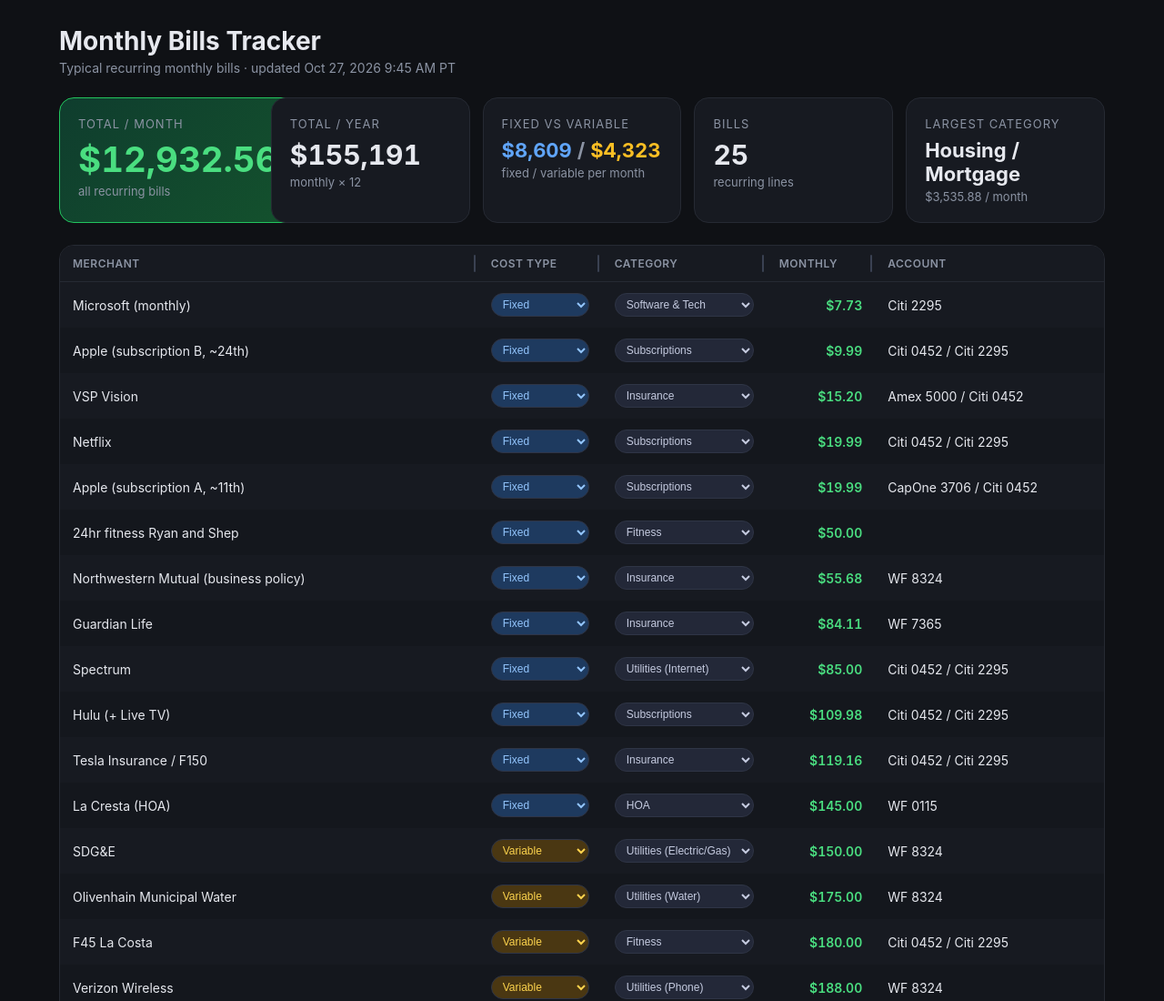
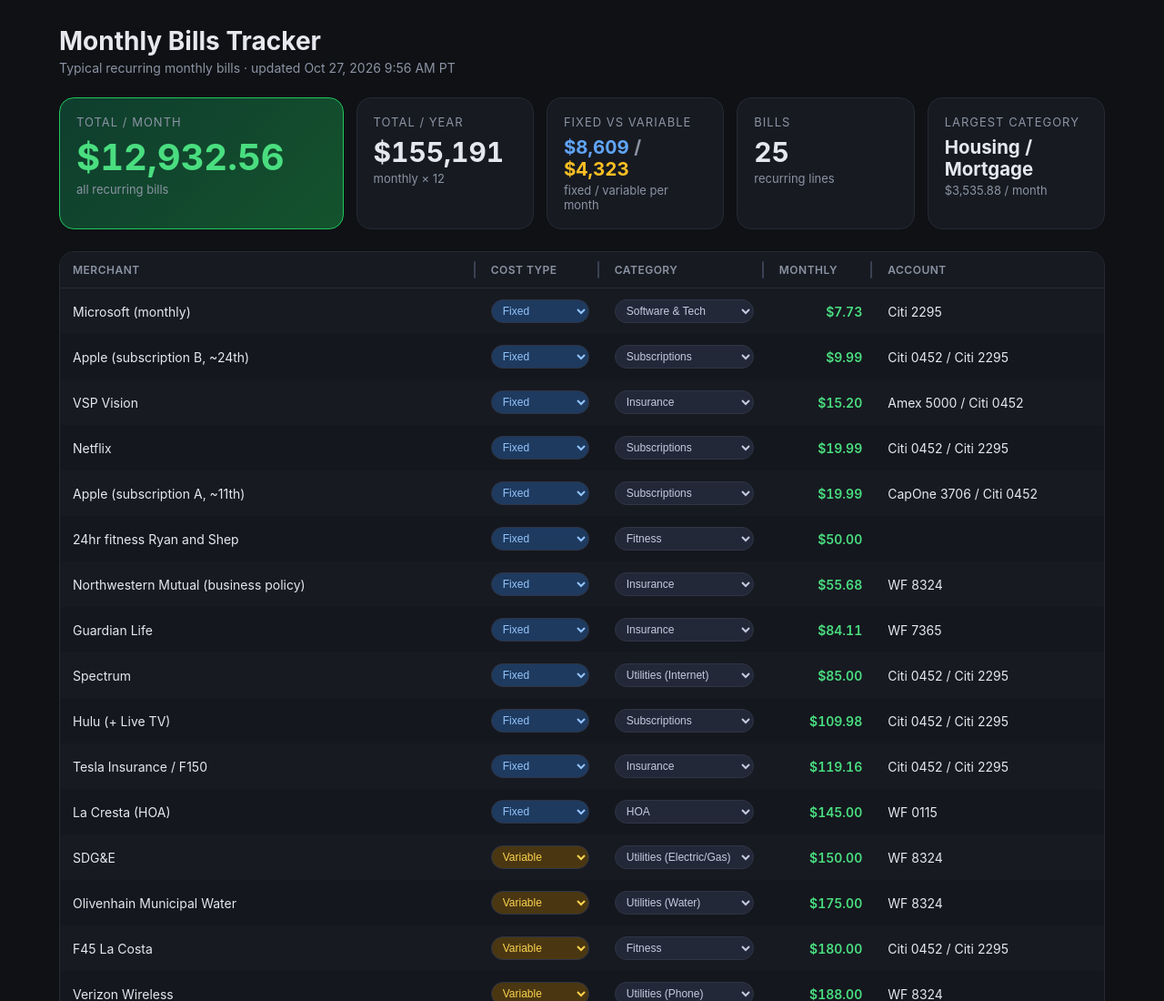
Before and after one commit to borealsauce/monthly-bills-tracker, a plain HTML site: page index.html in a window 1280 px wide. Shown: the top 1100 px of the page at 91% size. Drawn offline with Linux system fonts and the light colour scheme.

Commit message:
Update 2026-10-27 09:56

```diff
--- a/index.html
+++ b/index.html
@@ -1,10 +1,10 @@
 <!doctype html><html><head><meta charset="utf-8"><meta name="viewport" content="width=device-width,initial-scale=1"><meta name="robots" content="noindex"><title>Monthly Bills Tracker</title>
 <style>body{margin:0;background:#0f1115;color:#e6e8ee;font-family:-apple-system,Segoe UI,Roboto,sans-serif}
 .w{max-width:1150px;margin:auto;padding:28px 16px}h1{margin:0;font-size:28px}.sub{color:#8b93a3;font-size:14px;margin-top:4px}
-.cards{display:grid;grid-template-columns:repeat(auto-fit,minmax(210px,1fr));gap:14px;margin:24px 0}
-.card{background:#171a21;border:1px solid #262a33;border-radius:16px;padding:20px}.card .l{color:#8b93a3;font-size:13px;text-transform:uppercase;letter-spacing:1px}
-.card .v{font-size:30px;font-weight:700;margin-top:8px;font-variant-numeric:tabular-nums}.card .s{color:#8b93a3;font-size:13px;margin-top:4px}
-.card.hero{background:linear-gradient(135deg,#0f3d2e,#14532d);border-color:#22c55e}.card.hero .v{color:#4ade80;font-size:clamp(28px,3vw,40px);white-space:nowrap}.card.hero{grid-column:span 1;min-width:250px}
+.cards{display:grid;grid-template-columns:minmax(0,1.6fr) repeat(4,minmax(0,1fr));gap:14px;margin:24px 0;width:100%;box-sizing:border-box}@media(max-width:900px){.cards{grid-template-columns:repeat(2,minmax(0,1fr));gap:12px}.card.hero{grid-column:span 2}}
+.card{background:#171a21;border:1px solid #262a33;border-radius:16px;padding:18px;min-width:0;box-sizing:border-box;overflow:hidden;container-type:inline-size;position:relative}@media(max-width:520px){.card{padding:16px}}.card .l{color:#8b93a3;font-size:13px;text-transform:uppercase;letter-spacing:1px}
+.card .v{font-size:min(30px,19cqi);font-weight:700;margin-top:8px;font-variant-numeric:tabular-nums;white-space:nowrap;line-height:1.15}.card .v.wr{white-space:normal;overflow-wrap:anywhere}.card .s{color:#8b93a3;font-size:13px;margin-top:4px}
+.card.hero{background:linear-gradient(135deg,#0f3d2e,#14532d);border-color:#22c55e}.card.hero .v{color:#4ade80;font-size:min(40px,17cqi)}
 .tw{background:#171a21;border:1px solid #262a33;border-radius:16px;overflow-x:auto}
 table{width:100%;border-collapse:collapse;font-size:14px}th,td{padding:12px 14px;text-align:left;white-space:nowrap}
 th{color:#8b93a3;font-weight:600;font-size:12px;text-transform:uppercase;letter-spacing:.5px;border-bottom:1px solid #262a33;cursor:pointer}
@@ -14,9 +14,9 @@
 <h1>Monthly Bills Tracker</h1><div class="sub">Typical recurring monthly bills · updated <span id="gen"></span></div>
 <div class="cards"><div class="card hero"><div class="l">Total / month</div><div class="v" id="tot">$0</div><div class="s">all recurring bills</div></div>
 <div class="card"><div class="l">Total / year</div><div class="v" id="yr">$0</div><div class="s">monthly × 12</div></div>
-<div class="card"><div class="l">Fixed vs Variable</div><div class="v" style="font-size:22px"><span id="fx" style="color:#60a5fa">$0</span> <span style="color:#8b93a3">/</span> <span id="vr" style="color:#fbbf24">$0</span></div><div class="s" id="fvp">fixed / variable per month</div></div>
+<div class="card"><div class="l">Fixed vs Variable</div><div class="v wr" style="font-size:min(22px,13cqi)"><span id="fx" style="color:#60a5fa">$0</span> <span style="color:#8b93a3">/</span> <span id="vr" style="color:#fbbf24">$0</span></div><div class="s" id="fvp">fixed / variable per month</div></div>
 <div class="card"><div class="l">Bills</div><div class="v" id="cnt">0</div><div class="s">recurring lines</div></div>
-<div class="card"><div class="l">Largest category</div><div class="v" id="topc" style="font-size:22px"></div><div class="s" id="topv"></div></div></div>
+<div class="card"><div class="l">Largest category</div><div class="v wr" id="topc" style="font-size:min(22px,13cqi)"></div><div class="s" id="topv"></div></div></div>
 <div class="tw"><table id="t"></table></div>
 <div id="gd" style="display:none;margin-top:28px"><h2 style="font-size:20px;margin:0 0 4px">Groceries detail</h2><div class="sub" id="gsub"></div>
 <div style="display:grid;grid-template-columns:repeat(auto-fit,minmax(340px,1fr));gap:14px;margin-top:14px"><div class="tw"><table id="gm"></table></div><div class="tw"><table id="gs"></table></div></div></div></div>
@@ -36,7 +36,7 @@
 fetch('data.json',{cache:'no-store'}).then(r=>r.json()).then(d=>{d.rows.forEach(r=>{[1,2].forEach(c=>{const v=ED[r[0]+'|'+c];if(v)r[c]=v})});d.fixed=d.rows.filter(r=>r[1]=='Fixed').reduce((a,r)=>a+r[3],0);d.var=d.rows.filter(r=>r[1]=='Variable').reduce((a,r)=>a+r[3],0);gen.textContent=d.gen;
 up(tot,d.total,v=>$(v));up(yr,d.total*12,v=>$(v,0));up(fx,d.fixed,v=>$(v,0));up(vr,d.var,v=>$(v,0));up(cnt,d.rows.length,v=>Math.round(v));
 const c={};d.rows.forEach(r=>{const k=(r[2]||'Other');c[k]=(c[k]||0)+r[3]});const tc=Object.entries(c).sort((a,b)=>b[1]-a[1])[0];topc.textContent=tc[0];topv.textContent=$(tc[1])+' / month';
-t.innerHTML='<thead><tr>'+d.h.map(x=>'<th>'+x+'</th>').join('')+'</tr></thead><tbody>'+d.rows.map(r=>'<tr>'+r.map((c,i)=>i==3?`<td class="n m" data-v="${c}">${$(c)}</td>`:i==6?`<td class="n">${c}</td>`:(i==2||i==1)?sel(i,r,d.rows):(i==0&&d.groc&&c==d.groc.name)?`<td><a href="#gd" style="color:#4ade80">${esc(c)}</a></td>`:`<td>${esc(c)}</td>`).join('')+'</tr>').join('')+`</tbody><tfoot><tr><td>TOTAL</td><td></td><td></td><td class="n" data-v="${d.total}">${$(d.total)}</td><td colspan="5"></td></tr></tfoot>`;rz(t,'mbt_colw2');groc(d.groc)});
+t.innerHTML='<thead><tr>'+d.h.map(x=>'<th>'+x+'</th>').join('')+'</tr></thead><tbody>'+d.rows.map(r=>'<tr>'+r.map((c,i)=>i==3?`<td class="n m" data-v="${c}">${$(c)}</td>`:i==6?`<td class="n">${c}</td>`:(i==2||i==1)?sel(i,r,d.rows):(i==0&&d.groc&&c==d.groc.name)?`<td><a href="#gd" style="color:#4ade80">${esc(c)}</a></td>`:`<td>${esc(c)}</td>`).join('')+'</tr>').join('')+`</tbody><tfoot><tr><td>TOTAL</td><td></td><td></td><td class="n" data-v="${d.total}">${$(d.total)}</td><td colspan="5"></td></tr></tfoot>`;rz(t,'mbt_colw2');groc(d.groc);fitCards()});
 
 function groc(g){if(!g)return;gd.style.display='';const mn=m=>new Date(m+'-15').toLocaleString('en-US',{month:'short',year:'numeric'});
 gsub.textContent=`Grocery stores incl. Ranch 45 · ${mn(g.months[0])} – ${mn(g.months[g.months.length-1])} (${g.months.length} full months) · refunds netted · avg ${$(g.avg)}/mo`;
@@ -51,6 +51,8 @@
 const mv=ev=>{W[i]=Math.max(50,w0+ev.clientX-x0);th.style.width=W[i]+'px';tw()};
 const upf=()=>{h.classList.remove('on');h.removeEventListener('pointermove',mv);localStorage[K]=JSON.stringify(W);setTimeout(()=>{},0)};
 h.addEventListener('pointermove',mv);h.addEventListener('pointerup',upf,{once:true})})})}
+function fitCards(){document.querySelectorAll('.card .v:not(.wr)').forEach(v=>{v.style.fontSize='';let f=parseFloat(getComputedStyle(v).fontSize);while(v.scrollWidth>v.clientWidth+0.5&&f>12){f-=1;v.style.fontSize=f+'px'}})}
+addEventListener('resize',fitCards);addEventListener('load',fitCards);setTimeout(fitCards,300);
 </script><!--SORTABLE-START--><script>
 /* Shared sortable tables (Grok Bot trackers). Click any header: asc/desc toggle with ▲/▼.
    Works on dynamically rendered tables via event delegation. Totals (tfoot, .total/.ft/.tot rows,
```
Also changed, not shown: data.json (+1 -1 lines).
